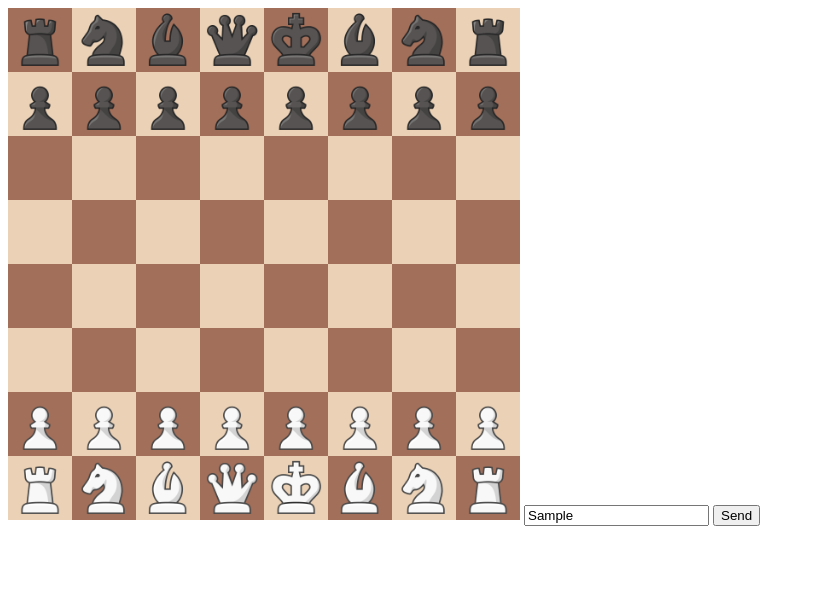
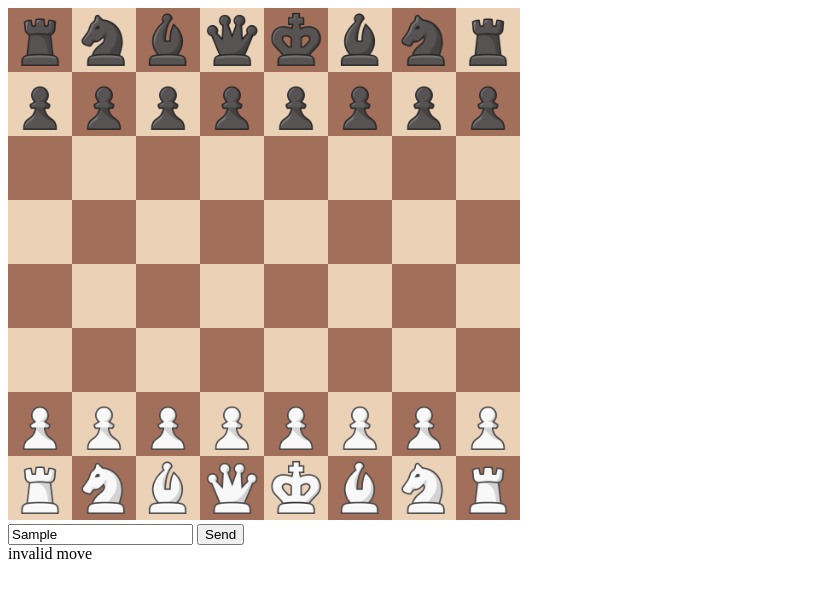
Before and after one commit to fqhd/WebChess, a website built with webpack: page public/index.html in a window 1280 px wide. Both pictures are taken after typing "Sample" into the empty fields and a click on the button "Send". Shown: the whole page, without its empty margins (0-815 px from the left). Built offline with nearby package versions, Linux system fonts and the light colour scheme.

Commit message:
feat: user can play moves

```diff
--- a/src/index.js
+++ b/src/index.js
@@ -10,9 +10,12 @@ canvas.width *= dpr;
 canvas.height *= dpr;
 const ctx = canvas.getContext('2d');
 ctx.scale(dpr, dpr);
+const moveInput = document.getElementById('moveInput');
+const button = document.getElementById('sendButton');
+button.onclick = playMove;
+const message = document.getElementById('messageLabel');
 
 const pieceImages = {}
-
 function loadImage(path) {
 	return new Promise((resolve, reject) => {
 		const img = new Image();
@@ -65,6 +68,18 @@ function drawPieces() {
 	}
 }
 
+function playMove() {
+	const move = moveInput.value;
+	if (chess.moves().includes(move)) {
+		chess.move(move);
+		drawBoard();
+		drawPieces();
+		message.textContent = ''
+	} else {
+		message.innerHTML += 'invalid move<br>';
+	}
+}
+
 async function main() {
 	await loadPieces();
 	drawBoard();
```
Also changed, not shown: public/index.html (+1 -0 lines).
